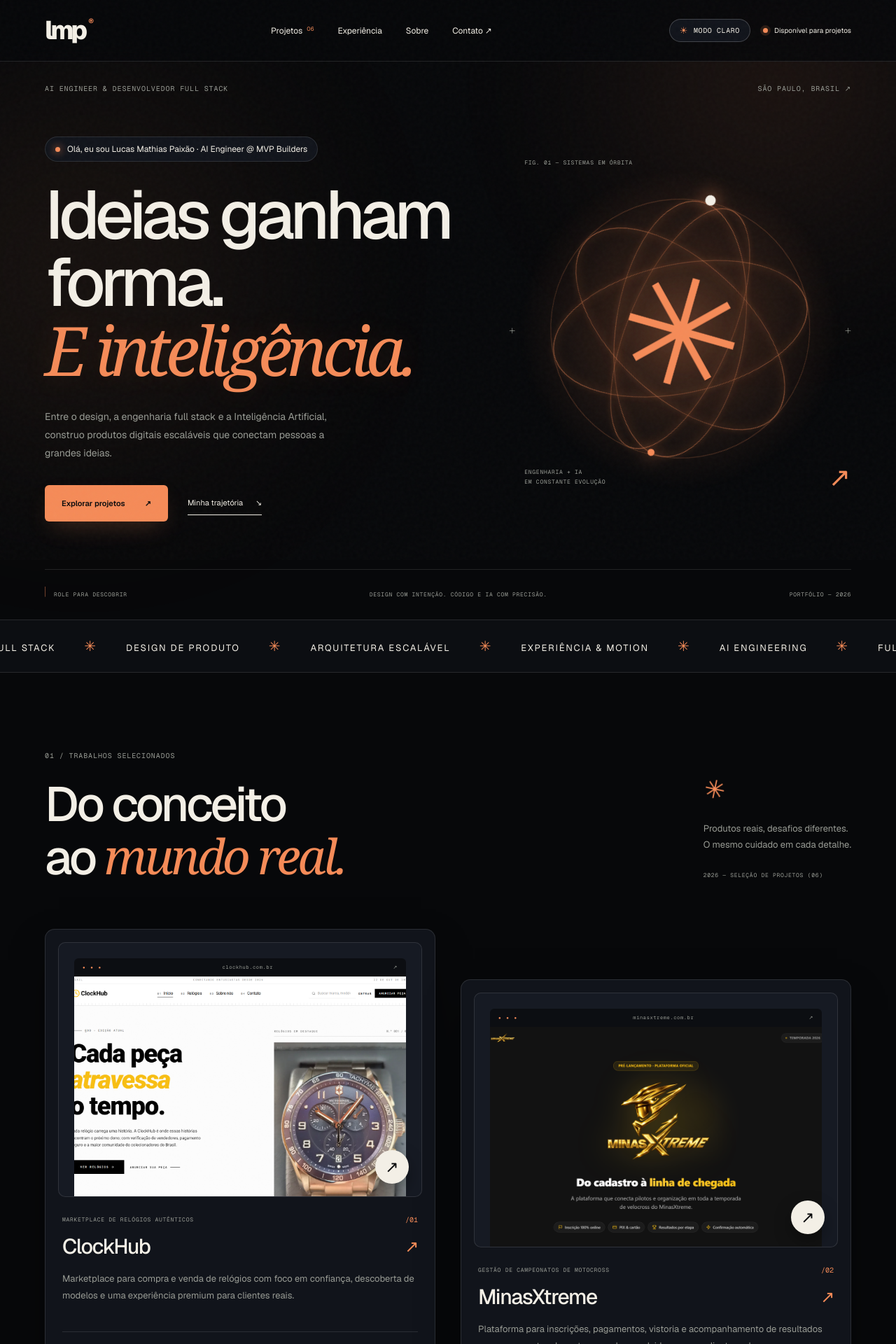
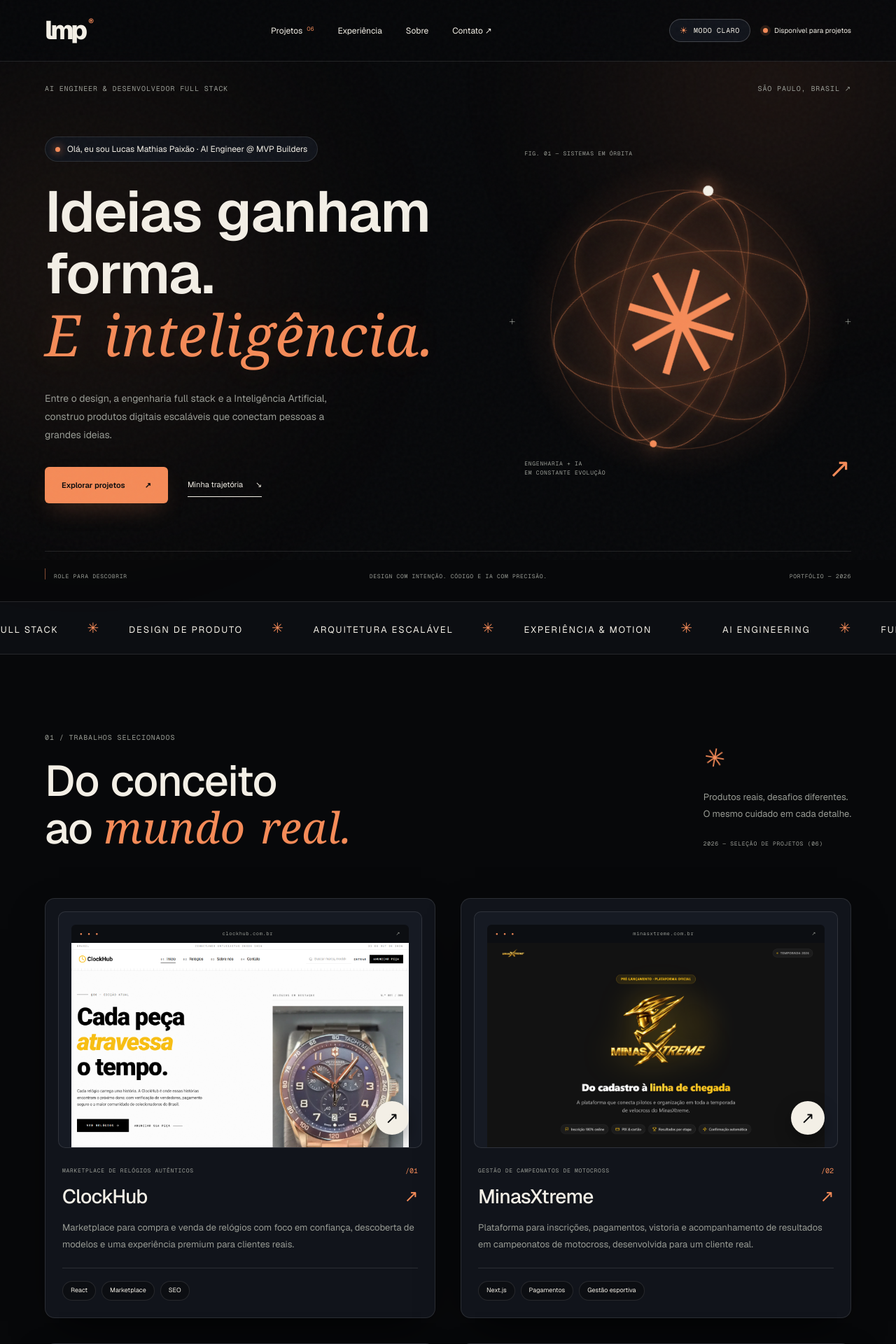
Before and after one commit to lucasPaixaoLMP/portfolio-lucas-paixao, a Next.js app: page / in a window 1280 px wide. Shown: the top 1920 px of the page at 70% size. Built offline with nearby package versions, Linux system fonts and the light colour scheme.

Commit message:
Fix project card grid alignment and headline letter/word spacing

```diff
--- a/app/globals.css
+++ b/app/globals.css
@@ -335,17 +335,20 @@
 }
 
 .hero h1 {
-  font-size: clamp(64px, 7.6vw, 120px);
-  font-weight: 500;
-  letter-spacing: -0.065em;
-  line-height: 0.99;
+  font-size: clamp(54px, 6.4vw, 102px);
+  font-weight: 550;
+  letter-spacing: -0.02em;
+  word-spacing: 0.04em;
+  line-height: 1.07;
   margin: 0;
 }
 
 .hero h1 em {
   color: var(--accent);
   white-space: nowrap;
-  letter-spacing: -0.075em;
+  letter-spacing: 0.01em;
+  word-spacing: 0.12em;
+  padding-right: 0.04em;
   text-shadow: 0 0 42px var(--accent-soft);
 }
 
@@ -646,11 +649,18 @@
 }
 
 h2 {
-  font-size: clamp(44px, 5.4vw, 84px);
-  line-height: 1.05;
-  font-weight: 450;
-  letter-spacing: -0.055em;
-  margin: 25px 0 0;
+  font-size: clamp(40px, 4.8vw, 76px);
+  line-height: 1.08;
+  font-weight: 500;
+  letter-spacing: -0.02em;
+  word-spacing: 0.04em;
+  margin: 20px 0 0;
+}
+
+h2 em,
+.contact-main em {
+  letter-spacing: 0.01em;
+  word-spacing: 0.08em;
 }
 
 .section-title h2 em {
@@ -682,11 +692,14 @@
 .projects-list {
   display: grid;
   grid-template-columns: 1fr 1fr;
-  gap: 70px 36px;
+  gap: 36px;
+  align-items: stretch;
 }
 
 .project {
   min-width: 0;
+  display: flex;
+  flex-direction: column;
   padding: 18px;
   border-radius: 14px;
   background: var(--surface);
@@ -706,18 +719,14 @@
   border-color: color-mix(in srgb, var(--accent) 45%, var(--line));
 }
 
-.project:nth-child(even) {
-  margin-top: 72px;
-}
-
 .project-visual {
   display: block;
   position: relative;
-  padding: 22px 22px 0;
+  padding: 18px 18px 0;
   overflow: hidden;
   background: var(--surface-2);
   border-radius: 10px;
-  aspect-ratio: 1.43;
+  aspect-ratio: 16 / 10.4;
   border: 1px solid var(--line);
 }
 
@@ -783,6 +792,9 @@
 
 .project-body {
   padding: 4px 6px 6px;
+  display: flex;
+  flex-direction: column;
+  flex: 1;
 }
 
 .project-caption {
@@ -804,9 +816,9 @@
 }
 
 .project h3 {
-  font-size: 30px;
-  font-weight: 450;
-  letter-spacing: -0.045em;
+  font-size: 28px;
+  font-weight: 500;
+  letter-spacing: -0.025em;
   margin: 9px 0 12px;
 }
 
@@ -827,7 +839,7 @@
   color: var(--muted);
   max-width: 520px;
   margin: 0;
-  min-height: 66px;
+  flex: 1;
 }
 
 .project-meta {
@@ -835,7 +847,7 @@
   justify-content: space-between;
   align-items: center;
   gap: 12px;
-  margin-top: 21px;
+  margin-top: 22px;
   padding-top: 18px;
   border-top: 1px solid var(--line);
 }
@@ -1277,9 +1289,9 @@
   justify-content: space-between;
   align-items: center;
   gap: 30px;
-  font-size: clamp(65px, 9.3vw, 145px);
-  letter-spacing: -0.065em;
-  line-height: 0.98;
+  font-size: clamp(56px, 8vw, 128px);
+  letter-spacing: -0.03em;
+  line-height: 1.02;
 }
 
 .contact-arrow {
```
